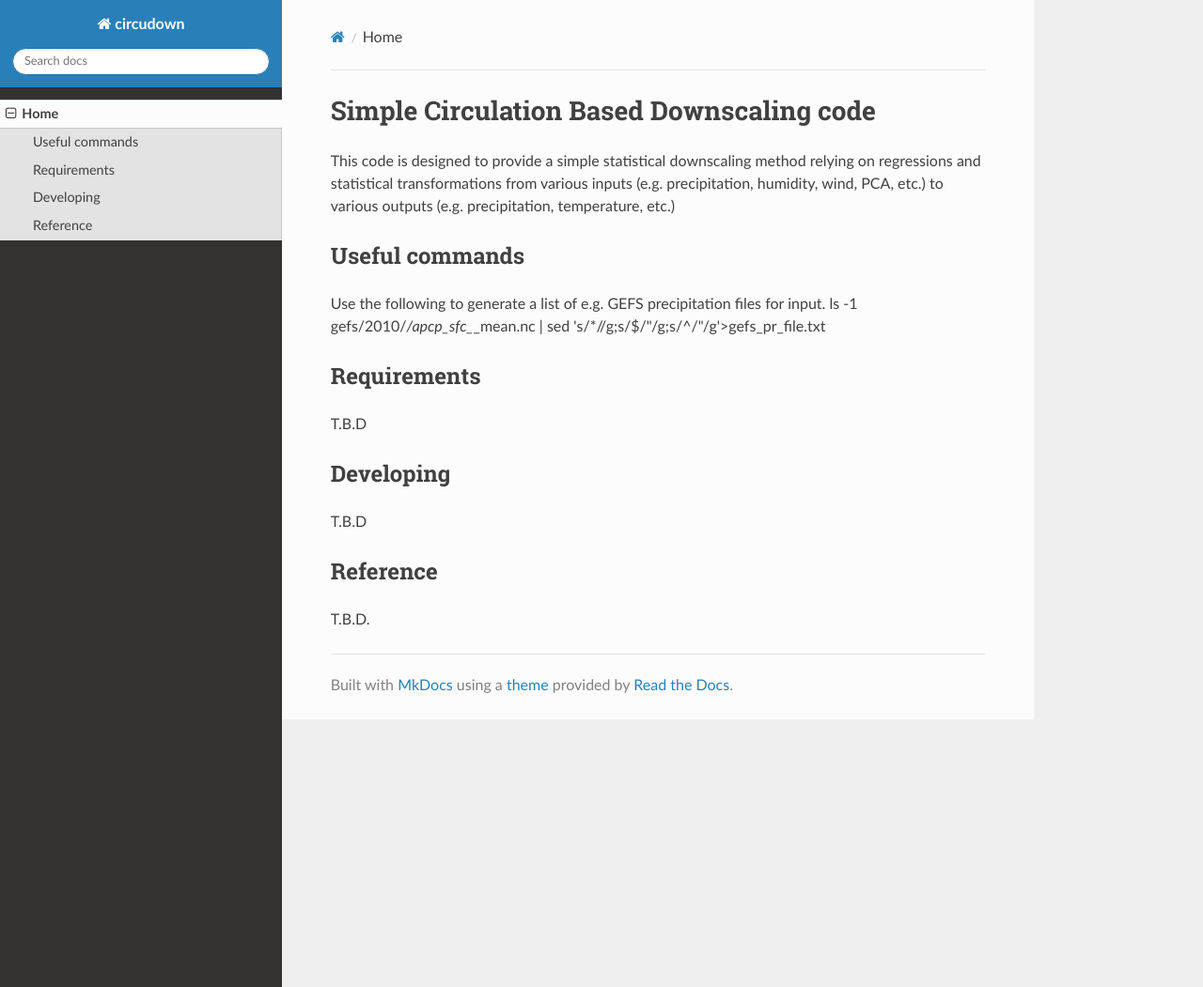
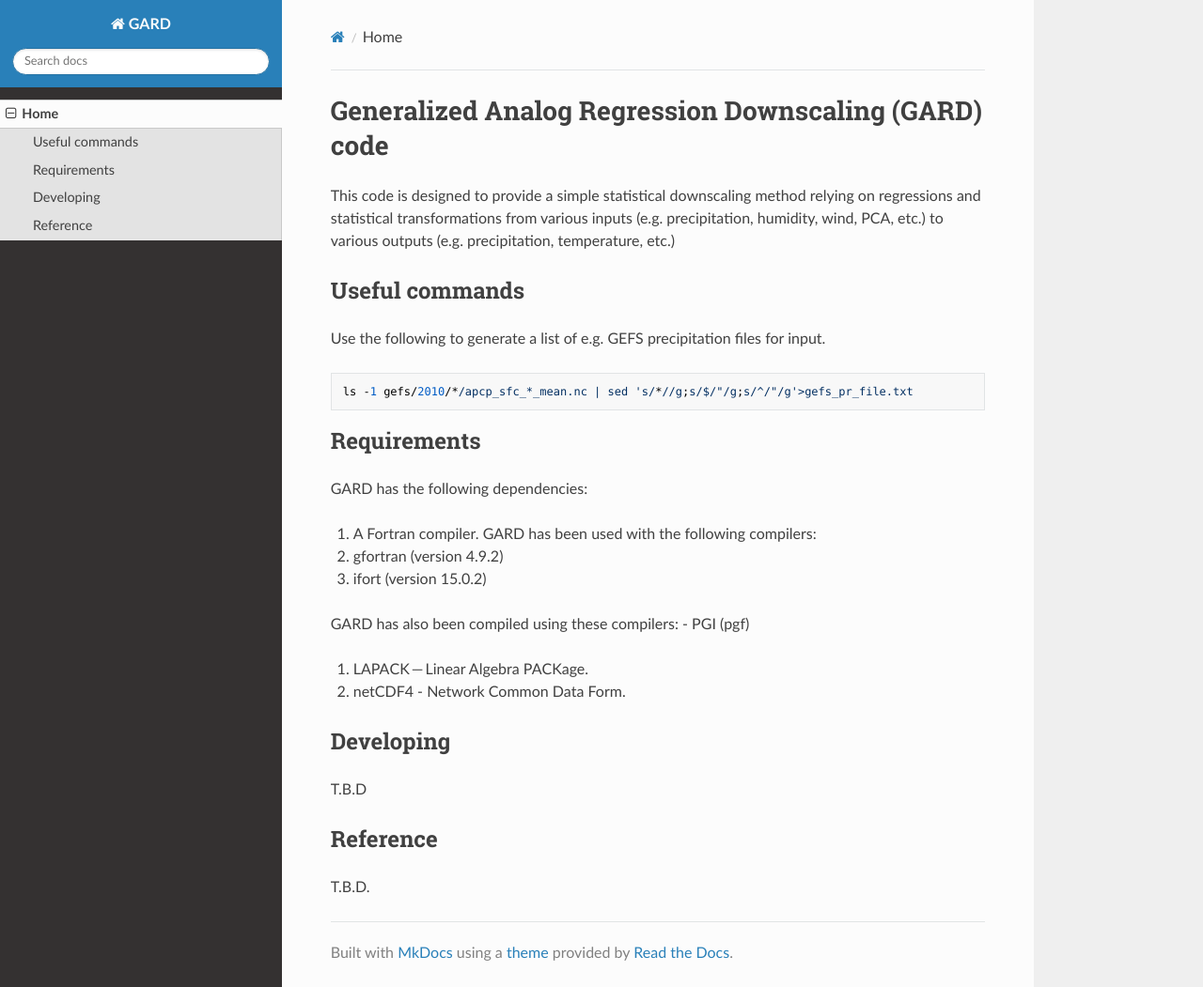
Before and after one commit to NCAR/GARD, an MkDocs documentation site: the page built from docs/index.md, in a window 1280 px wide and 1051 px high. Shown: the whole window at 94% size. Built offline with MkDocs 1.6.1, drawn with Linux system fonts in a browser that asks for light colours; nearby versions of some CDN libraries; old or Windows-style settings are respelled for this version of MkDocs.

Commit message:
documentation updates, downscale --> gard

```diff
--- a/docs/index.md
+++ b/docs/index.md
@@ -1,19 +1,31 @@
-#Simple Circulation Based Downscaling code
+# Generalized Analog Regression Downscaling (GARD) code
 
 This code is designed to provide a simple statistical downscaling method relying on
 regressions and statistical transformations from various inputs (e.g. precipitation,
 humidity, wind, PCA, etc.) to various outputs (e.g. precipitation, temperature, etc.)
 
-##Useful commands
+## Useful commands
 Use the following to generate a list of e.g. GEFS precipitation files for input.
+
     ls -1 gefs/2010/*/apcp_sfc_*_mean.nc | sed 's/*//g;s/$/"/g;s/^/"/g'>gefs_pr_file.txt
 
 
-##Requirements
+## Requirements
+
+GARD has the following dependencies:
+
+1. A Fortran compiler. GARD has been used with the following compilers:
+  - gfortran (version 4.9.2)
+  - ifort (version 15.0.2)
+
+  GARD has also been compiled using these compilers:
+  - PGI (pgf)
+
+1. LAPACK — Linear Algebra PACKage.
+1. netCDF4 - Network Common Data Form.
+
+## Developing
 T.B.D
 
-##Developing
-T.B.D
-
-##Reference
+## Reference
 T.B.D.
--- a/mkdocs.yml
+++ b/mkdocs.yml
@@ -1,4 +1,4 @@
-site_name: circudown
+site_name: GARD
 pages:
 - Home: index.md
 theme: readthedocs
```
Also changed, not shown: README.md (+2 -2 lines), 1 other file.
